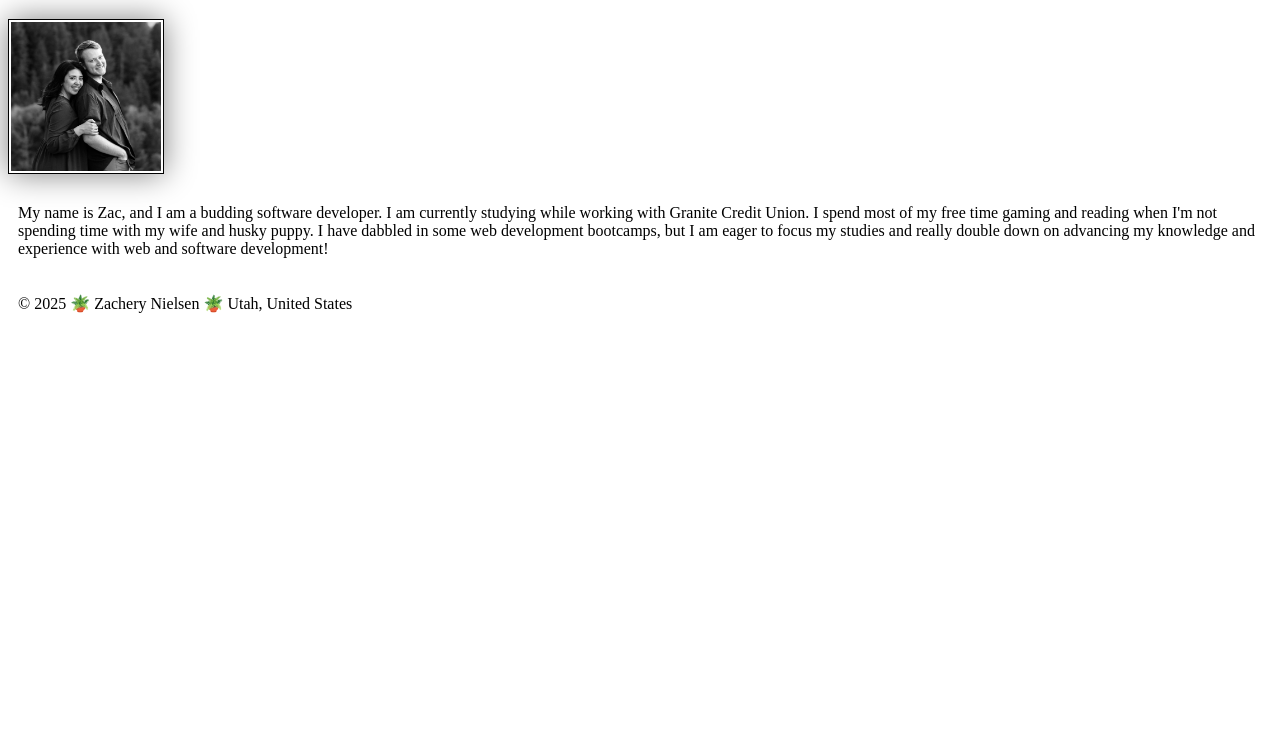
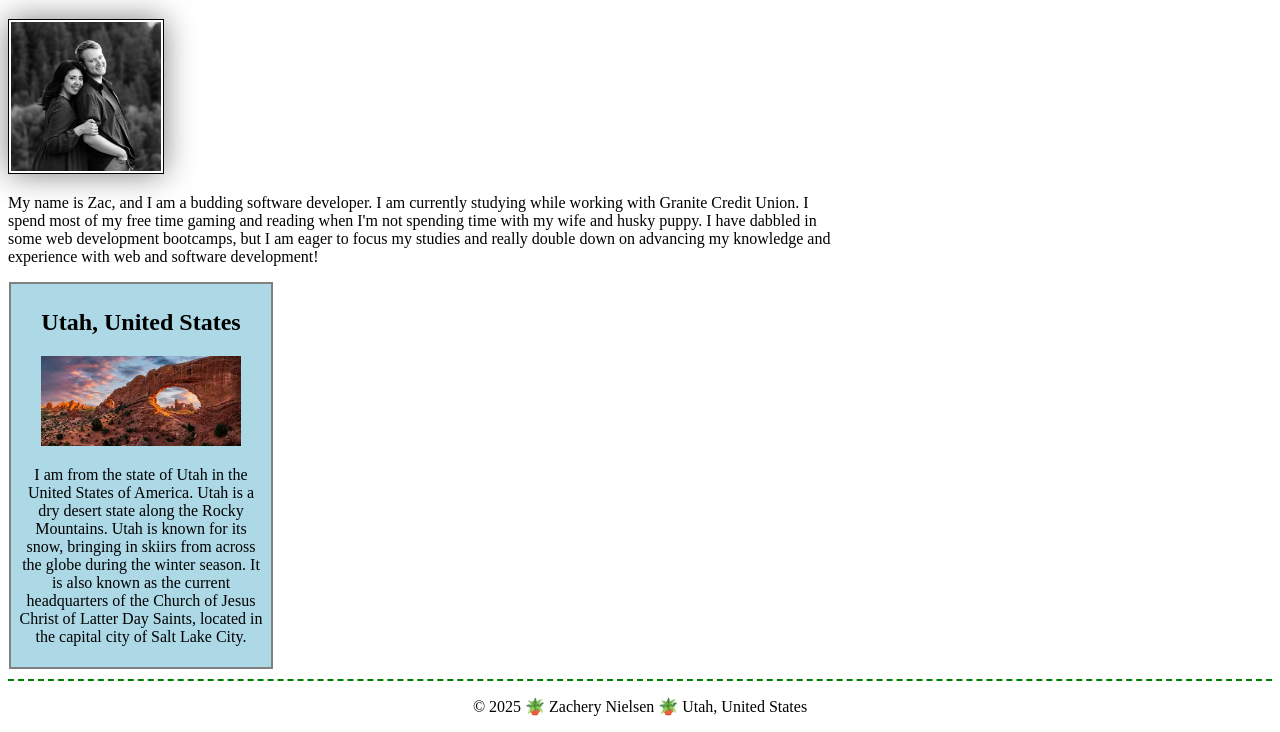
Before and after one commit to Ms-Schnitzel/wdd130, a plain HTML site: page index.html in a window 1280 px wide. Shown: the part 205-937 px from the top of the page. Before the commit the page ends 800 px from the top, so only its background shows below. Drawn offline with Linux system fonts and the light colour scheme.

Commit message:
css homepage update

```diff
--- a/index.html
+++ b/index.html
@@ -4,6 +4,8 @@
     <meta charset="utf-8">
     <meta name="viewport" content="width=device-width,initial-scale=1.0">
     <title>Zachery Nielsen | WDD 130</title>
+    <meta name="description" content="The homepage for me, Zachery Nielsen, in learning front end web development during the class WDD130.">
+    <meta name="author" content="Zachery Nielsen">
     <link rel="stylesheet" href="styles/styles.css">
   </head>
   <body>
@@ -18,6 +20,11 @@
       <img src="images/profile.jpg" alt="Zachery Nielsen" width="200">
       <p>My name is Zac, and I am a budding software developer.  I am currently studying while working with Granite Credit Union.  I spend most of my free time gaming and reading when I'm not spending time with my wife and husky puppy.  I have dabbled in some web development bootcamps, but I am eager to focus my studies and really double down on advancing my knowledge and experience with web and software development!</p>
     </main>
+    <aside>
+      <h2>Utah, United States</h2>
+      <img src="images/arches.jpg" alt="arches">
+      <p>I am from the state of Utah in the United States of America.  Utah is a dry desert state along the Rocky Mountains.  Utah is known for its snow, bringing in skiirs from across the globe during the winter season.  It is also known as the current headquarters of the Church of Jesus Christ of Latter Day Saints, located in the capital city of Salt Lake City.</p>
+    </aside>
     <footer>
       <p>&copy; 2025 🪴 Zachery Nielsen 🪴 Utah, United States</p>
     </footer>
--- a/styles/styles.css
+++ b/styles/styles.css
@@ -13,7 +13,7 @@ h1 {
   color: darkblue;
 }
 
-img {
+main img {
   width: 150px;
   height: auto;
   border: 1px solid black;
@@ -22,5 +22,30 @@ img {
 }
 
 p {
-  padding: 10px;
+  padding: 0;
 }
+
+main {
+  max-width: 840px;
+}
+
+aside {
+  width: 250px;
+  margin: 1px;
+  border: 2px solid gray;
+  padding: 5px;
+  background-color: lightblue;
+  color: black;
+  text-align: center;
+}
+
+aside img {
+  width: 200px;
+  height: auto;
+}
+
+footer {
+  margin-top: 10px;
+  border-top: 2px dashed green;
+  text-align: center;
+}
```
Also changed, not shown: images/arches.jpg (added).
